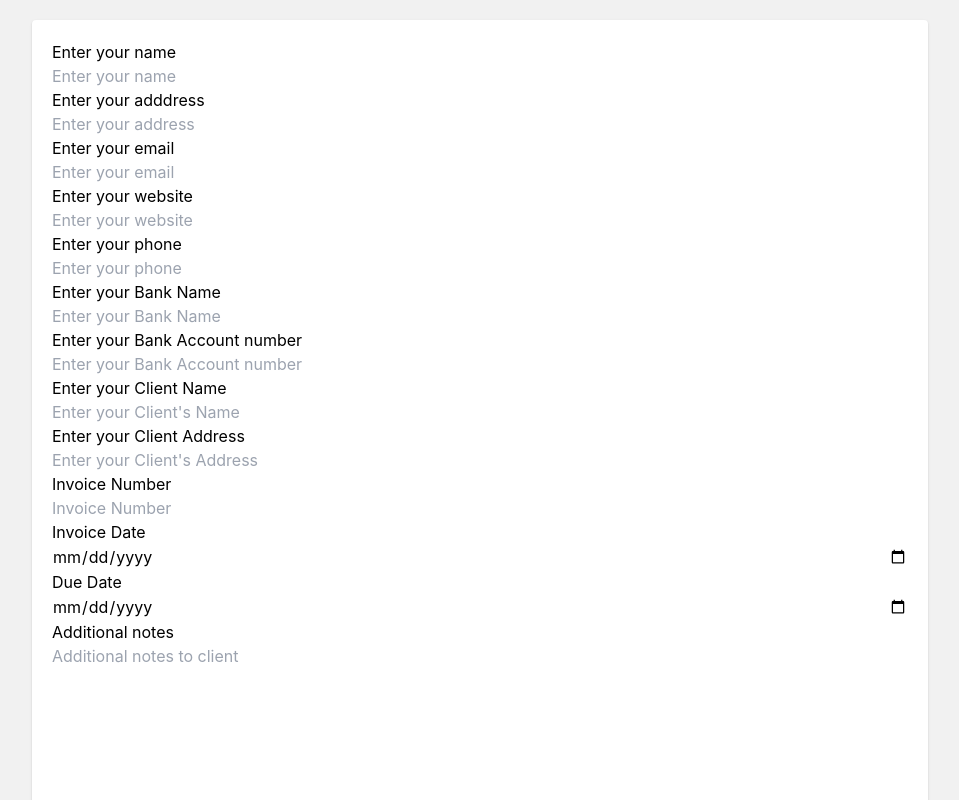
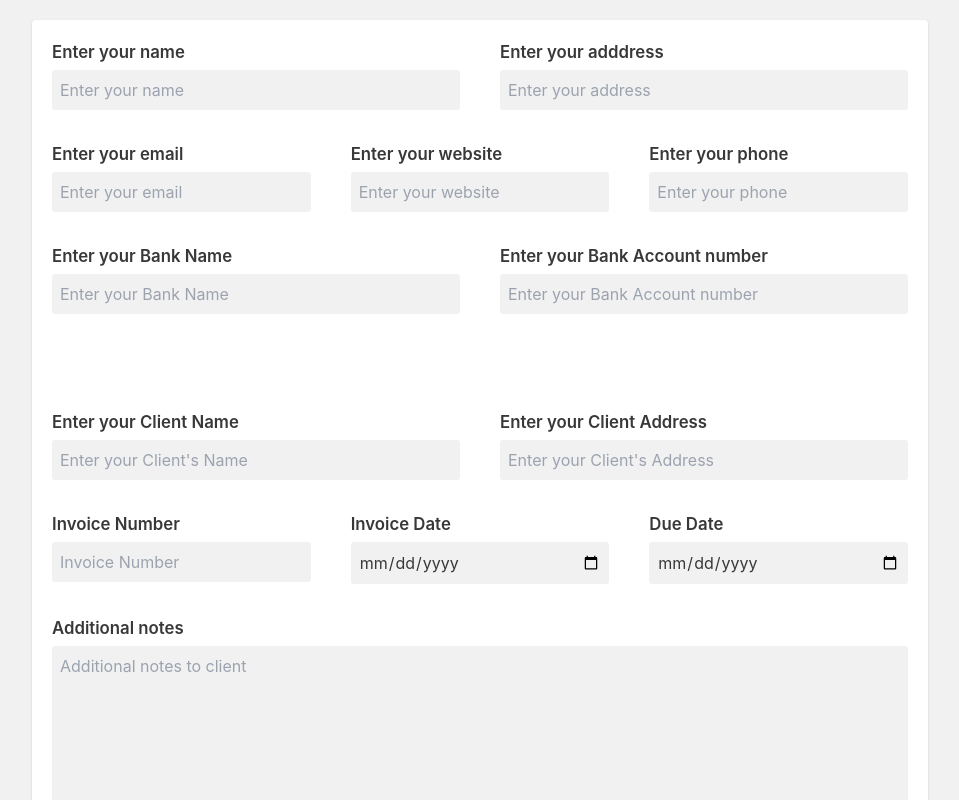
Before and after one commit to siddharth0600/invoicer-Trademarkia, a React (Create React App) app: page / in a window 1280 px wide. Shown: the top 800 px of the page, without its empty margins (160-1119 px from the left). Built offline with nearby package versions, Linux system fonts and the light colour scheme.

Commit message:
Form Styling done

```diff
--- a/src/App.js
+++ b/src/App.js
@@ -66,6 +66,8 @@ function App() {
         ) : (
           <>
             <div className="flex flex-col justify-center">
+              <article className="md:grid grid-cols-2 gap-10">
+                <div className="flex flex-col">
                   <label htmlFor="name">Enter your name</label>
                   <input
                     type="text"
@@ -76,7 +78,9 @@ function App() {
                     value={name}
                     onChange={(e) => setName(e.target.value)}
                   />
+                </div>
 
+                <div className="flex flex-col">
                   <label htmlFor="address">Enter your adddress</label>
                   <input
                     type="text"
@@ -87,7 +91,11 @@ function App() {
                     value={address}
                     onChange={(e) => setAddress(e.target.value)}
                   />
+                </div>
+              </article>
 
+              <article className="md:grid grid-cols-3 gap-10">
+                <div className="flex flex-col">
                   <label htmlFor="email">Enter your email</label>
                   <input
                     type="email"
@@ -98,7 +106,9 @@ function App() {
                     value={email}
                     onChange={(e) => setEmail(e.target.value)}
                   />
+                </div>
 
+                <div className="flex flex-col">
                   <label htmlFor="website">Enter your website</label>
                   <input
                     type="url"
@@ -109,7 +119,9 @@ function App() {
                     value={website}
                     onChange={(e) => setWebsite(e.target.value)}
                   />
+                </div>
 
+                <div className="flex flex-col">
                   <label htmlFor="phone">Enter your phone</label>
                   <input
                     type="text"
@@ -120,7 +132,11 @@ function App() {
                     value={phone}
                     onChange={(e) => setPhone(e.target.value)}
                   />
+                </div>
+              </article>
 
+              <article className="md:grid grid-cols-2 gap-10">
+                <div className="flex flex-col">
                   <label htmlFor="bankName">Enter your Bank Name</label>
                   <input
                     type="text"
@@ -131,7 +147,8 @@ function App() {
                     value={bankName}
                     onChange={(e) => setBankName(e.target.value)}
                   />
-
+                </div>
+                <div className="flex flex-col">
                   <label htmlFor="bankAccount">
                     Enter your Bank Account number
                   </label>
@@ -144,7 +161,10 @@ function App() {
                     value={bankAccount}
                     onChange={(e) => setBankAccount(e.target.value)}
                   />
-
+                </div>
+              </article>
+              <article className="md:grid grid-cols-2 gap-10 md:mt-16">
+                <div className="flex flex-col">
                   <label htmlFor="clientName">Enter your Client Name</label>
                   <input
                     type="text"
@@ -155,8 +175,12 @@ function App() {
                     value={clientName}
                     onChange={(e) => setClientName(e.target.value)}
                   />
+                </div>
 
-              <label htmlFor="clientAddress">Enter your Client Address</label>
+                <div className="flex flex-col">
+                  <label htmlFor="clientAddress">
+                    Enter your Client Address
+                  </label>
                   <input
                     type="text"
                     name="clientAddress"
@@ -166,7 +190,10 @@ function App() {
                     value={clientAddress}
                     onChange={(e) => setClientAddress(e.target.value)}
                   />
-
+                </div>
+              </article>
+              <article className="md:grid grid-cols-3 gap-10">
+                <div className="flex flex-col">
                   <label htmlFor="invoiceNumber">Invoice Number</label>
                   <input
                     type="text"
@@ -177,7 +204,9 @@ function App() {
                     value={invoiceNumber}
                     onChange={(e) => setInvoiceNumber(e.target.value)}
                   />
+                </div>
 
+                <div className="flex flex-col">
                   <label htmlFor="invoiceDate">Invoice Date</label>
                   <input
                     type="date"
@@ -188,7 +217,9 @@ function App() {
                     value={invoiceDate}
                     onChange={(e) => setInvoiceDate(e.target.value)}
                   />
+                </div>
 
+                <div className="flex flex-col">
                   <label htmlFor="dueDate">Due Date</label>
                   <input
                     type="date"
@@ -199,7 +230,8 @@ function App() {
                     value={dueDate}
                     onChange={(e) => setDueDate(e.target.value)}
                   />
-
+                </div>
+              </article>
               <label htmlFor="notes">Additional notes</label>
               <textarea
                 name="notes"
--- a/src/index.css
+++ b/src/index.css
@@ -7,6 +7,23 @@ body {
   -moz-osx-font-smoothing: grayscale;
   background-color: #f1f1f1;
 }
+
+label {
+  margin-bottom: 0.3rem;
+  font-size: 1.05rem;
+  font-weight: 600;
+  color: #383838;
+}
+
+input,
+textarea {
+  background-color: #f1f1f1;
+  padding: 0.5rem;
+  border-radius: 0.2rem;
+  margin-bottom: 2rem;
+  color: #383838;
+}
+
 button {
   user-select: none;
 }
```
Lines whose indentation alone changed are shown as unchanged.
